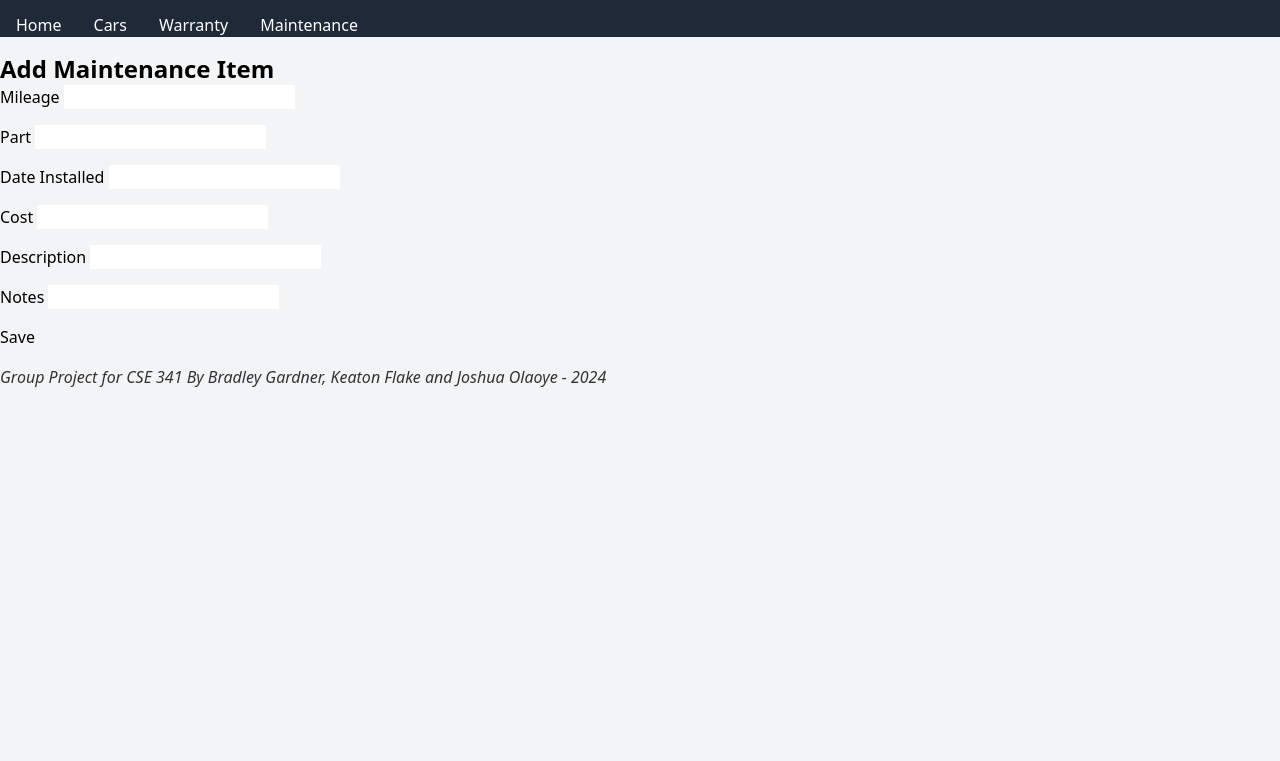
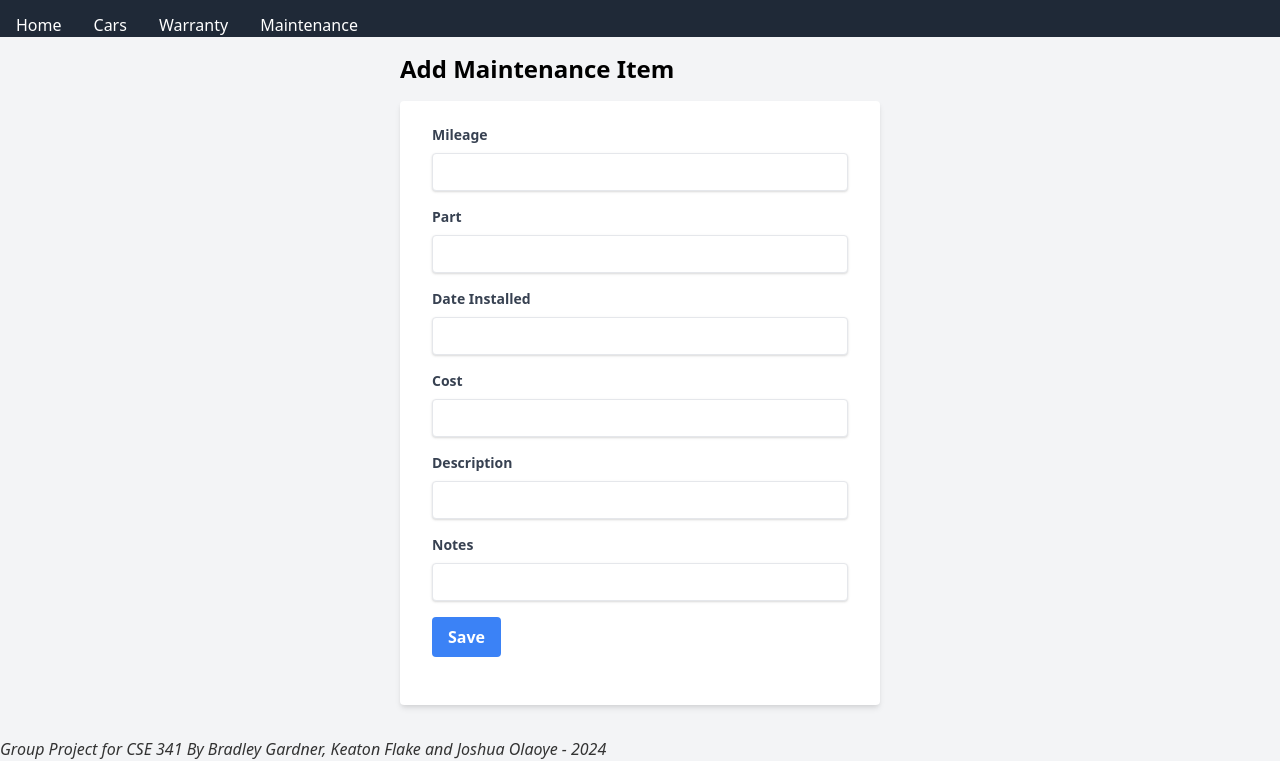
Before and after one commit to bradleygardner/cse341-cm-tracker, a website: page pages/addMaintenance.html in a window 1280 px wide. Shown: the part 59-820 px from the top of the page. Drawn offline with nearby package versions, Linux system fonts and the light colour scheme; no server answers.

Commit message:
more styling

```diff
--- a/pages/addMaintenance.html
+++ b/pages/addMaintenance.html
@@ -22,38 +22,54 @@
                         class="px-4 py-2">Maintenance</a></li>
             </ul>
         </nav>
-        <main class="container mx-auto">
-            <h1 class="text-2xl font-bold mt-4">Add Maintenance Item</h1>
-            <div id="main-content ">
+        <main class="mx-auto max-w-lg p-4">
+            <h1 class="text-2xl font-bold mb-4">Add Maintenance Item</h1>
+            <div id="main-content "
+                class="bg-white shadow-md rounded px-8 pt-6 pb-8 mb-4">
                 <form name="maintenanceItem">
-                    <div class="form-group mb-4">
-                        <label for="mileage">Mileage</label>
-                        <input type="text" id="mileage" name="mileage" required>
+                    <div class="mb-4">
+                        <label for="mileage"
+                            class="block text-gray-700 text-sm font-bold mb-2">Mileage</label>
+                        <input type="text" id="mileage" name="mileage" required
+                            class="shadow appearance-none border rounded w-full py-2 px-3 text-gray-700 leading-tight focus:outline-none focus:shadow-outline">
                     </div>
-                    <div class="form-group mb-4">
-                        <label for="part">Part</label>
-                        <input type="text" id="part" name="part" required>
+                    <div class="mb-4">
+                        <label for="part"
+                            class="block text-gray-700 text-sm font-bold mb-2">Part</label>
+                        <input type="text" id="part" name="part" required
+                            class="shadow appearance-none border rounded w-full py-2 px-3 text-gray-700 leading-tight focus:outline-none focus:shadow-outline">
                     </div>
-                    <div class="form-group mb-4">
-                        <label for="date_installed">Date Installed</label>
+                    <div class="mb-4">
+                        <label for="date_installed"
+                            class="block text-gray-700 text-sm font-bold mb-2">Date
+                            Installed</label>
                         <input type="text" id="date_installed"
-                            name="date_installed" required>
+                            name="date_installed" required
+                            class="shadow appearance-none border rounded w-full py-2 px-3 text-gray-700 leading-tight focus:outline-none focus:shadow-outline">
                     </div>
-                    <div class="form-group mb-4">
-                        <label for="cost">Cost</label>
-                        <input type="text" id="cost" name="cost" required>
+                    <div class="mb-4">
+                        <label for="cost"
+                            class="block text-gray-700 text-sm font-bold mb-2">Cost</label>
+                        <input type="text" id="cost" name="cost" required
+                            class="shadow appearance-none border rounded w-full py-2 px-3 text-gray-700 leading-tight focus:outline-none focus:shadow-outline">
                     </div>
-                    <div class="form-group mb-4">
-                        <label for="description">Description</label>
+                    <div class="mb-4">
+                        <label for="description"
+                            class="block text-gray-700 text-sm font-bold mb-2">Description</label>
                         <input type="textarea" id="description"
-                            name="description" required>
+                            name="description" required
+                            class="shadow appearance-none border rounded w-full py-2 px-3 text-gray-700 leading-tight focus:outline-none focus:shadow-outline">
                     </div>
-                    <div class="form-group mb-4">
-                        <label for="notes">Notes</label>
-                        <input type="textarea" id="notes" name="notes" required>
+                    <div class="mb-4">
+                        <label for="notes"
+                            class="block text-gray-700 text-sm font-bold mb-2">Notes</label>
+                        <input type="textarea" id="notes" name="notes" required
+                            class="shadow appearance-none border rounded w-full py-2 px-3 text-gray-700 leading-tight focus:outline-none focus:shadow-outline">
                     </div>
-                    <div class="form-group mb-4">
-                        <button class="btn" type="submit">Save</button>
+                    <div class="mb-4">
+                        <button
+                            class="bg-blue-500 hover:bg-blue-700 text-white font-bold py-2 px-4 rounded"
+                            type="submit">Save</button>
                     </div>
                 </form>
             </div>
```
